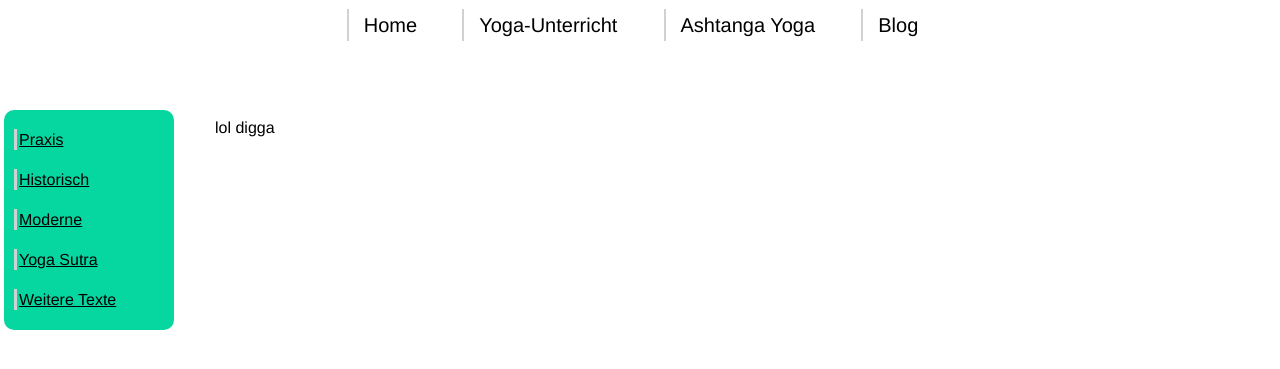
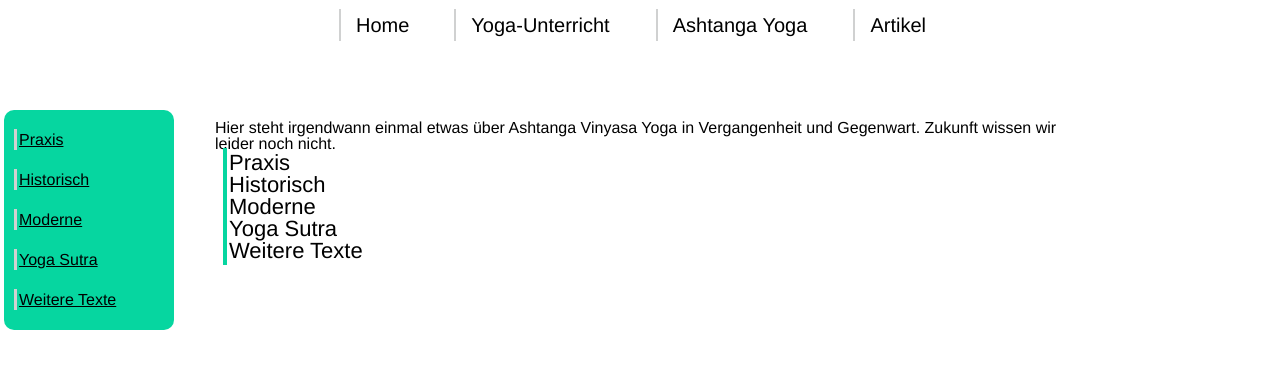
Before and after one commit to keshin666/yogaopensource, a Django app: page /ashtangayoga/ in a window 1280 px wide. Shown: the top 369 px of the page. Run offline with Django 3.2, Linux system fonts and the light colour scheme.

Commit message:
minor changes in contents for first publishing to friends

```diff
--- a/ashtangayoga/templates/ashtangayoga/index.html
+++ b/ashtangayoga/templates/ashtangayoga/index.html
@@ -1,4 +1,5 @@
 {% extends 'base.html' %}
+{% block title %}Ashtanga Yoga{% endblock title %}
 {% block sidebar %}
 <a href="#">Praxis</a> <br>
 <a href="#">Historisch</a> <br>
@@ -8,5 +9,13 @@
 
 {% endblock sidebar %}
 {% block content %}
-lol digga
+<div>
+Hier steht irgendwann einmal etwas über Ashtanga Vinyasa Yoga in Vergangenheit
+und Gegenwart.  Zukunft wissen wir leider noch nicht. <br>
+</div>
+<span class="general_title">Praxis</span> <br>
+<span class="general_title">Historisch</span> <br>
+<span class="general_title">Moderne</span> <br>
+<span class="general_title">Yoga Sutra</span> <br>
+<span class="general_title">Weitere Texte</span> <br>
 {% endblock content %}
--- a/blog/templates/blog/blog_entry.html
+++ b/blog/templates/blog/blog_entry.html
@@ -1,4 +1,5 @@
 {% extends 'base.html' %}
+{% block title %} {{ blog_entry.title }} {% endblock title %}
 {% block content %}
 {% if blog_entry %}
     <ul>
--- a/blog/templates/blog/index.html
+++ b/blog/templates/blog/index.html
@@ -1,7 +1,7 @@
 {% extends 'base.html' %}
-
+{% block title %}Yoga-Artikel{% endblock title %}
 {% block sidebar %}
-<a href="#">unknown</a>
+<a href="#">sidebar missing</a>
 {% endblock sidebar %}
 
 {% block content %}
--- a/home/static/home/style.css
+++ b/home/static/home/style.css
@@ -46,7 +46,7 @@ body {
     font-size: 22px;
     padding: 2px;
     margin: 8px;
-    top: 16px;
+    margin-top: 20px;
     border-left-style: solid;
     border-left-width: 4px;
     border-left-color: #06D6A0;
--- a/home/templates/base.html
+++ b/home/templates/base.html
@@ -3,7 +3,7 @@
 <html>
     {# Make modifiable head elements #}
     <head>
-        <title>{% block title %}Home {% endblock title %}</title>
+        <title>{% block title %}!Title Missing! {% endblock title %}</title>
             <link rel="icon" type="image/png"
                   href="{{ STATIC_URL }}images/favicon.ico">
                 <meta http-equiv="Content-Type"
@@ -20,7 +20,7 @@
         <a href="/">Home</a>
         <a href="/yogaunterricht"> Yoga-Unterricht </a>
         <a href="/ashtangayoga"> Ashtanga Yoga </a>
-        <a href="/blog">Blog</a>
+        <a href="/blog">Artikel</a>
       </div>
       <div id="sidebar">
       {% block sidebar %}
--- a/yogaunterricht/templates/yogaunterricht/index.html
+++ b/yogaunterricht/templates/yogaunterricht/index.html
@@ -1,12 +1,13 @@
 {% extends 'base.html' %}
+{% block title %}Yogastunden in Hamburg{% endblock title %}
 {% block sidebar %}
     <a href="#background">Hintergrund</a><br>
     <a href="#teaching_style">Unterrichtsmethoden</a><br>
     <a href="#schedule">Terminplan</a><br>
-    <a href="#instructor">Lehrperson</a><br>
+    <a href="#instructor">Wer zeigt Dir das?</a><br>
     <a href="#questions_answers">Fragen/Antworten</a><br>
     <a href="#contact">Kontakt</a><br>
 {% endblock sidebar %}
 {% block content %}
-Hier findest Du den Unterrichtsinhalt.
+Hier findest Du den Unterrichtsinhalt, sobald welcher da ist.
 {% endblock content %}
```
Also changed, not shown: home/templates/home/index.html (+9 -6 lines).
